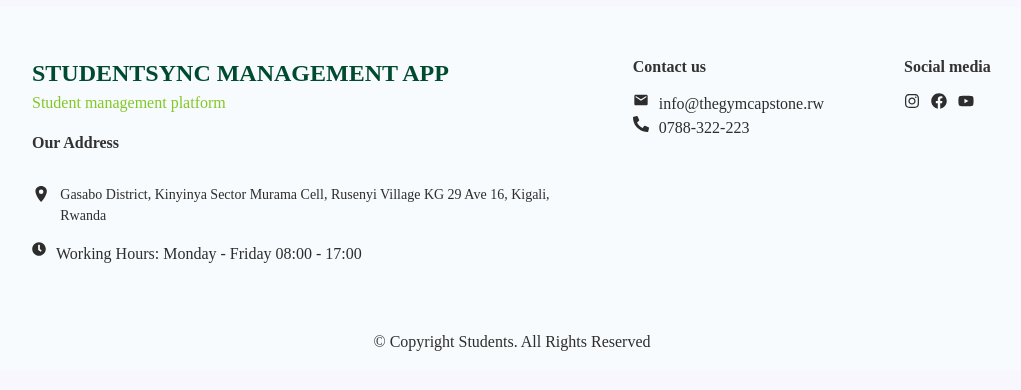
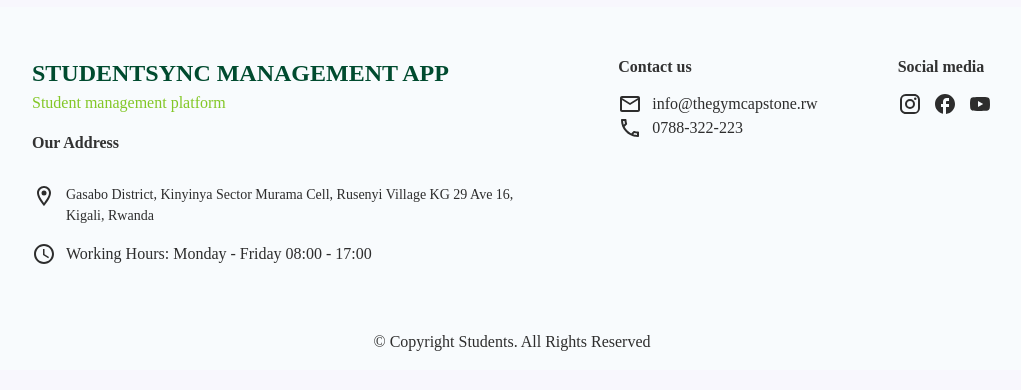
Before and after one commit to RP-Tumba/studentsync-frontend-emerald, a React (Vite) app: page / in a window 1280 px wide. Shown: the part 212-602 px from the top of the page, without its empty margins (128-1149 px from the left). Built offline with nearby package versions, Linux system fonts and the light colour scheme.

Commit message:
refactor: unistallation of react-icons and remocving it's icons

```diff
--- a/package.json
+++ b/package.json
@@ -22,7 +22,6 @@
     "axios": "^1.8.3",
     "react": "^19.0.0",
     "react-dom": "^19.0.0",
-    "react-icons": "^5.5.0",
     "react-router-dom": "^6.22.3",
     "zustand": "^5.0.3"
   },
--- a/src/components/Footer.jsx
+++ b/src/components/Footer.jsx
@@ -1,10 +1,12 @@
-import { IoLocationSharp } from 'react-icons/io5';
-import { FaClock } from 'react-icons/fa';
-import { MdEmail } from 'react-icons/md';
-import { FaPhone } from 'react-icons/fa';
-import { FaInstagram } from 'react-icons/fa';
-import { FaFacebook } from 'react-icons/fa';
-import { FaYoutube } from 'react-icons/fa';
+import {
+  LocationOnOutlined,
+  AccessTime,
+  EmailOutlined,
+  PhoneEnabledOutlined,
+  Instagram,
+  FacebookOutlined,
+} from '@mui/icons-material';
+import YouTubeIcon from '@mui/icons-material/YouTube';
 
 import '../Footer.css';
 
@@ -19,7 +21,7 @@ const Footer = () => {
           </div>
           <h4>Our Address</h4>
           <div className="address">
-            <IoLocationSharp size={20} />
+            <LocationOnOutlined size={20} />
 
             <p className="text-sm">
               Gasabo District, Kinyinya Sector Murama Cell, Rusenyi Village KG 29 Ave 16, Kigali,
@@ -27,7 +29,7 @@ const Footer = () => {
             </p>
           </div>
           <div className="address">
-            <FaClock size={14} />
+            <AccessTime size={14} />
             <p> Working Hours: Monday - Friday 08:00 - 17:00</p>
           </div>
         </div>
@@ -35,10 +37,10 @@ const Footer = () => {
         <div className="middle-footer-content">
           <h4>Contact us</h4>
           <p className="address">
-            <MdEmail /> info@thegymcapstone.rw
+            <EmailOutlined /> info@thegymcapstone.rw
           </p>
           <p className="address">
-            <FaPhone className="phone-icon" /> 0788-322-223
+            <PhoneEnabledOutlined className="phone-icon" /> 0788-322-223
           </p>
         </div>
 
@@ -46,13 +48,13 @@ const Footer = () => {
           <h4>Social media</h4>
           <ul>
             <li>
-              <FaInstagram />
+              <Instagram />
             </li>
             <li>
-              <FaFacebook />
+              <FacebookOutlined />
             </li>
             <li>
-              <FaYoutube />
+              <YouTubeIcon />
             </li>
           </ul>
         </div>
```
Also changed, not shown: 1 other file (tests, documents, lock files or other folders).
